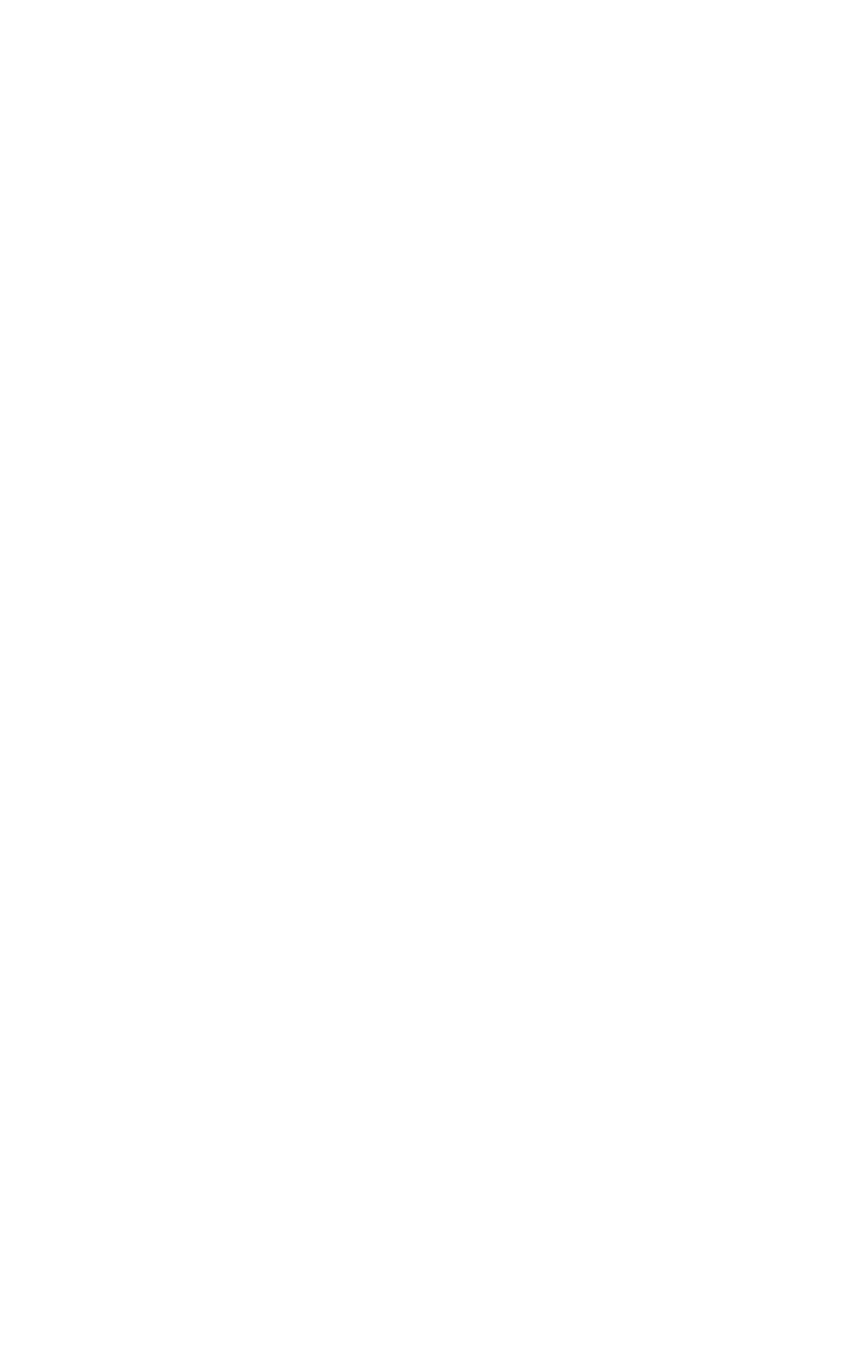
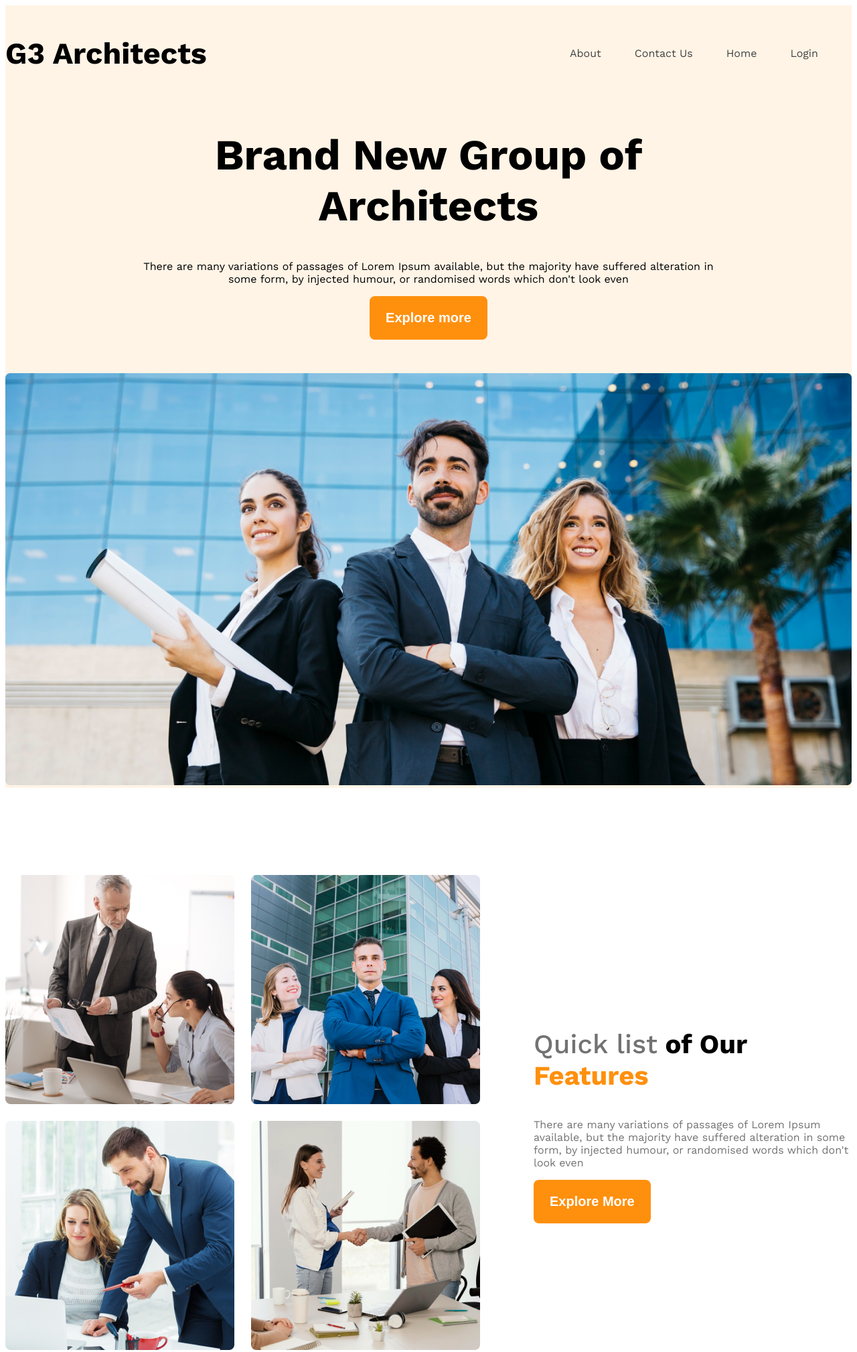
Before and after one commit to tasad44/G3-Architect-website, a plain HTML site: page index.html in a window 1280 px wide. Shown: the whole page at 67% size. Before the commit the page ends 800 px from the top, so only its background shows below. Drawn offline with nearby package versions, Linux system fonts and the light colour scheme.

Commit message:
feature section done

```diff
--- a/index.html
+++ b/index.html
@@ -6,11 +6,54 @@
     <title>G3 Architect</title>
     <link rel="stylesheet" href="styles/styles.css">
 </head>
-<body>
-    <header>
+<body class="work-sans-font">
+    <header class="bg-light">
+        <nav class="nav-bar display-flex">
+            <h3 class="brand">
+                G3 Architects
+            </h3>
+<ul class="nav-links display-flex">
+<!-- li.nav-items*4>a.nav-link -->
+<li class="nav-item"><a href="" class="nav-link text-gray">About</a></li>
+<li class="nav-item"><a href="" class="nav-link text-gray">Contact Us</a></li>
+<li class="nav-item"><a href="" class="nav-link text-gray">Home</a></li>
+<li class="nav-item"><a href="" class="nav-link text-gray">Login</a></li>
+
+</ul>
+
+        </nav>
+        <div class="banner">
+            <div class="banner-content">
+                <h1 class="banner-title">Brand New Group of Architects  </h1>
+            <p class="banner-description">
+                There are many variations of passages of Lorem Ipsum available, but the majority have suffered alteration in some form, by injected humour, or randomised words which don't look even
+            </p>
+                 <button class="btn-primary">Explore more</button>
+            </div>
+                 <img class="banner-image" src="images/banner.png" alt="">
+
+        </div>
 
     </header>
     <main>
+        <section class="team display-flex">
+            <div class="team-img-container">
+                <img src="images/team1.png" alt="">
+                <img src="images/team2.png" alt="">
+                <img src="images/team3.png" alt="">
+                <img src="images/team4.png" alt="">
+
+            </div>
+            <div class="our-features">
+                <h3 class="feature-title"><span id="quick-list" class="text-light-gray">Quick list</span><span> of Our</span> <span class="text-primary">Features</span></h3>
+                <p class="feature-description text-light-gray">There are many variations of passages of Lorem Ipsum available, but the majority have suffered alteration in some form, by injected humour, or randomised words which don't look even</p>
+                <button class="btn-primary">Explore More</button>
+
+
+            </div>
+
+
+        </section>
 
     </main>
     <footer>
--- a/styles/styles.css
+++ b/styles/styles.css
@@ -0,0 +1,116 @@
+
+@import url('https://fonts.googleapis.com/css2?family=Work+Sans:ital,wght@0,100..900;1,100..900&display=swap');
+
+.work-sans-font {
+    font-family: "Work Sans", serif;
+    font-optical-sizing: auto;
+    font-weight: 400;
+    font-style: normal;
+  }
+  /* shared styles */
+  .display-flex{
+    display: flex;
+  }
+  .text-primary{
+    color: rgba(255, 144, 14, 1);
+  }
+  /* dark-02 */
+.text-gray{
+    color: #424242;
+
+}
+/* dark-03 */
+.text-light-gray{
+    color: #727272;
+}
+.bg-light{
+    background-color: rgba(255, 144, 14, 0.1);
+}
+.btn-primary{
+    background-color: rgba(255, 144, 14, 1);
+    border-radius: 8px;
+    border: none;
+    color: white;
+    font-weight: 600;
+    font-size: 1.25rem;
+    padding: 21px 24px;
+}
+main{
+    max-width: 1440px;
+    margin: 0 auto;
+}
+main > section{
+    margin-top: 130px;
+
+
+}
+/* header styles */
+
+  /* nav-bar styles */
+.nav-bar{
+    justify-content: space-between;
+    align-items: center;
+
+}
+.brand{
+    font-weight: 700;
+    font-size: 2.8rem;
+}
+.nav-item{
+    list-style: none;
+    margin-right: 50px;
+}
+.nav-link{
+text-decoration: none;
+}
+.nav-bar, .banner{
+    max-width: 1440px;
+    margin: 0 auto;
+}
+/* banner style */
+.banner-content{
+    max-width: 860px;
+    margin: 0 auto;
+    text-align: center;
+    margin-bottom: 50px;
+
+}
+.banner-title{
+    font-weight: bold;
+    font-size: 4rem;
+}
+.banner-image{
+    width: 100%;
+}
+/* team and feature related style */
+.team{
+    align-items: center;
+}
+.team-img-container{
+    display: grid;
+    grid-template-columns: repeat(2, 1fr);
+    gap: 25px;
+}
+.our-features{
+    margin-left: 80px;
+    max-width: 530px;
+}
+.feature-title{
+    font-size: 2.5rem;
+    font-weight: 700;
+}
+#quick-list{
+    font-weight: 500;
+}
+/* responsive media query */
+@media screen and (max-width: 576px) {
+    .nav-links,
+    .nav-bar,
+    .team{
+        flex-direction: column;
+    }
+    .team-img-container{
+        grid-template-columns: repeat(1, 1fr);
+    }
+
+}
```
